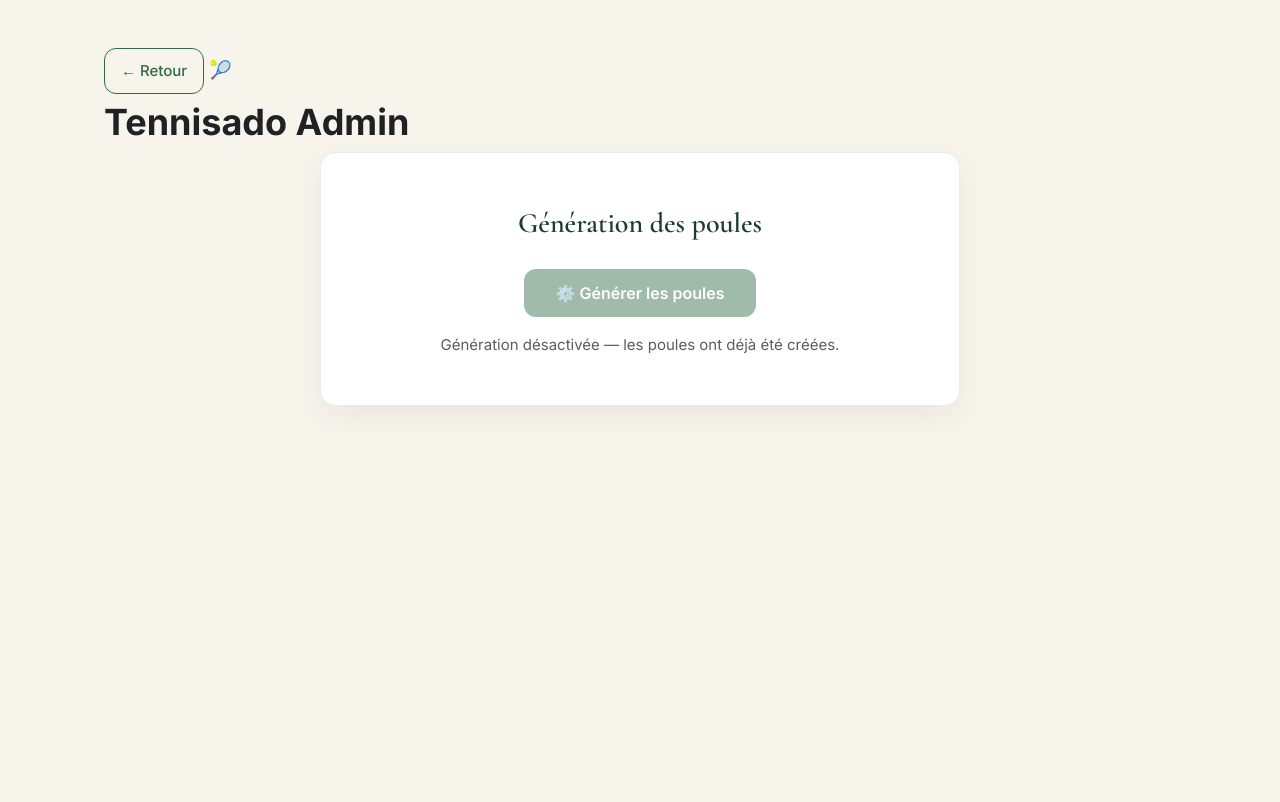
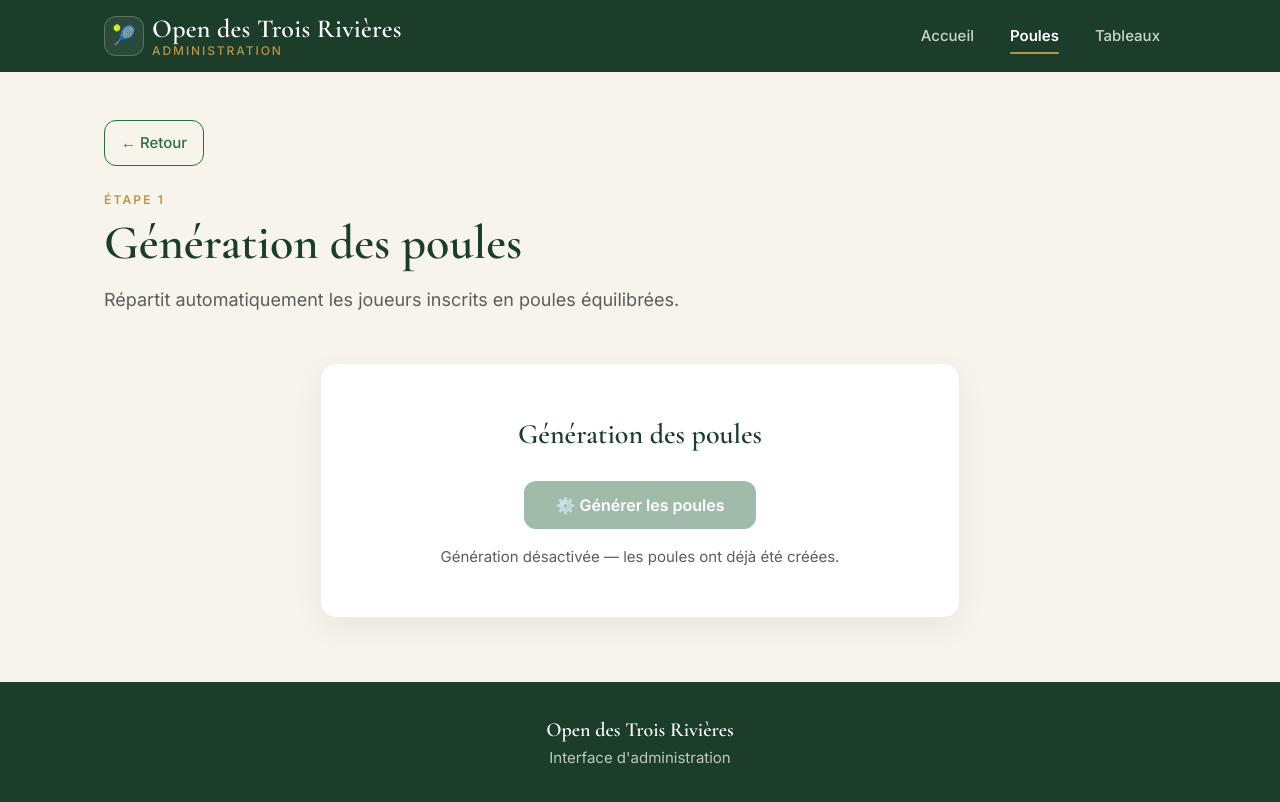
Before and after one commit to tdeker/tournoi-tennisAdmin, a website: page public/pages/generer-poules.html in a window 1280 px wide. Drawn offline with nearby package versions, Linux system fonts and the light colour scheme.

Commit message:
changement du titre en Open des 3 rivières

```diff
--- a/public/js/bracket-viewer.js
+++ b/public/js/bracket-viewer.js
@@ -111,7 +111,7 @@ async function afficherTableau() {
       displayWholeRounds: true,   // pas de tour partiellement visible
       matchMaxWidth: 240,
       useClassicalLayout: true,   // hauteur stable, adaptee au desktop
-      // Charte graphique Trois Rivieres (beige/vert/or), alignee sur le PDF.
+      // Charte graphique Open des Trois Rivieres (beige/vert/or), alignee sur le PDF.
       rootBgColor: "#F7F4EC",
       rootBorderColor: "#ECECEC",
       matchTextColor: "#202124",
--- a/public/pages/generer-poules.html
+++ b/public/pages/generer-poules.html
@@ -3,15 +3,33 @@
 <head>
   <meta charset="UTF-8">
   <meta name="viewport" content="width=device-width, initial-scale=1.0">
-  <title>Tennisado — Générer les poules</title>
+  <meta name="theme-color" content="#1B3D2A">
+  <title>Poules — Open des Trois Rivières</title>
+  <link rel="preconnect" href="https://fonts.googleapis.com">
+  <link rel="preconnect" href="https://fonts.gstatic.com" crossorigin>
   <link rel="stylesheet" href="../css/admin.css">
 </head>
 <body>
+  <header class="topbar">
+    <div class="topbar-inner">
+      <a href="../index.html" class="brand">
+        <span class="brand-mark" aria-hidden="true">🎾</span>
+        <span class="brand-text">Open des Trois Rivières <span>Administration</span></span>
+      </a>
+      <nav class="nav-links" aria-label="Navigation principale">
+        <a href="../index.html" class="nav-link">Accueil</a>
+        <a href="generer-poules.html" class="nav-link active" aria-current="page">Poules</a>
+        <a href="tableaux.html" class="nav-link">Tableaux</a>
+      </nav>
+    </div>
+  </header>
+
   <div class="layout">
-    <header class="header">
+    <header class="page-header">
       <a href="../index.html" class="back-btn">← Retour</a>
-      <span class="header-icon">🎾</span>
-      <h1>Tennisado <span class="header-sub">Admin</span></h1>
+      <span class="eyebrow">Étape 1</span>
+      <h1 class="page-title">Génération des poules</h1>
+      <p class="page-desc">Répartit automatiquement les joueurs inscrits en poules équilibrées.</p>
     </header>
 
     <main class="card">
@@ -25,13 +43,13 @@
 
       <!-- État : chargement -->
       <div id="state-loading" class="hidden">
-        <div class="spinner"></div>
+        <div class="spinner" role="status" aria-live="polite"></div>
         <p class="status-text">Génération en cours...</p>
       </div>
 
       <!-- État : succès -->
       <div id="state-success" class="hidden">
-        <div class="result-icon success-icon">✓</div>
+        <div class="result-icon success-icon" aria-hidden="true">✓</div>
         <p class="success-title">Poules générées avec succès !</p>
         <p class="hint">Vous pouvez fermer cette page.</p>
         <div id="response-data" class="response-box hidden"></div>
@@ -39,7 +57,7 @@
 
       <!-- État : erreur -->
       <div id="state-error" class="hidden">
-        <div class="result-icon error-icon">✕</div>
+        <div class="result-icon error-icon" aria-hidden="true">✕</div>
         <p class="error-title">Erreur lors de la génération</p>
         <p id="error-detail" class="error-detail"></p>
         <button class="retry-btn" onclick="callApi()" disabled>Réessayer</button>
@@ -47,6 +65,11 @@
     </main>
   </div>
 
+  <footer class="footer">
+    <strong>Open des Trois Rivières</strong><br>
+    Interface d'administration
+  </footer>
+
   <script src="../js/generer-poules.js"></script>
 </body>
 </html>
```
Also changed, not shown: public/index.html (+3 -3 lines), public/pages/tableaux.html (+4 -3 lines).
